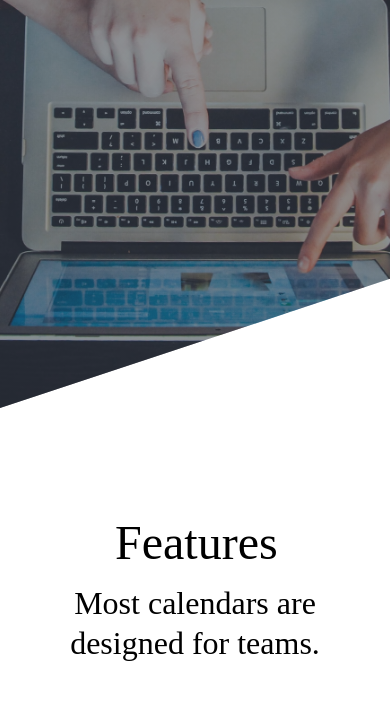
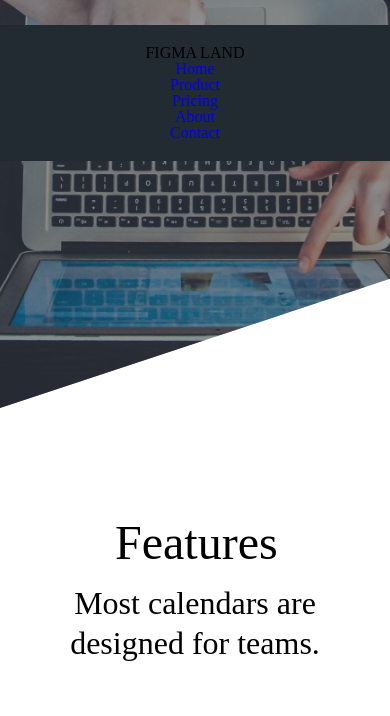
Before and after one commit to Mohebs405250/figma-land, a plain HTML site: page index.html in a window 390 px wide. Shown: the part 453-1169 px from the top of the page. Drawn offline with Linux system fonts and the light colour scheme.

Commit message:
finish the  features part

```diff
--- a/index.html
+++ b/index.html
@@ -32,6 +32,8 @@
 
                 <a href="#" class="mobile-logo"><img src="assets/logo/Rectangle 4.png" class="mobile-logo-img"></a>
                 <div class="mobile-btn"><img src="assets/svgs/Vector0.svg" class="mobile-btn-img" ></div>
+
+
             </nav>
             <div class="header-content">
                 <div class="header-container">
@@ -46,6 +48,16 @@
                 <div class="header-button-container"><button class="button">Try For Free</button></div>
             </div>
         </div>
+        <div class="mobile-menu-container">
+            <h2 class="mobile-menu-title">FIGMA LAND</h2>
+            <ul class="mobile-menu">
+                <li class="mobile-menu-links"><a href="#" class="mobile-menu-link">Home</a></li>
+                <li class="mobile-menu-links"><a href="#" class="mobile-menu-link">Product</a></li>
+                <li class="mobile-menu-links"><a href="#" class="mobile-menu-link">Pricing</a></li>
+                <li class="mobile-menu-links"><a href="#" class="mobile-menu-link">About</a></li>
+                <li class="mobile-menu-links"><a href="#" class="mobile-menu-link">Contact</a></li>
+            </ul>
+        </div>
     </header>
     <main class="main">
         <div class="container">
@@ -57,7 +69,7 @@
                     <p class="features-description-second">Most calendars are
                         designed for teams. </p>
                 </div>
-                <div class="mobile-feature-video-second"><img src="assets/image/# screen content.png" alt="" class="video-like-second"></div>
+                <div class="mobile-feature-video-second"><img src="assets/image/screencontent.png" alt="" class="video-like-second"></div>
                 <div class="feature-container">
                     <div class="feature">
                         <img src="assets/svgs/Vector3.svg" alt="" class="feature-img">
--- a/styles/app.css
+++ b/styles/app.css
@@ -68,6 +68,22 @@ header{
     align-items: center;
     justify-content:space-between;
 }
+.mobile-menu-container{
+    w300px
+    position: relative;
+    top: 0;
+    bottom: 0;
+    z-index: 100;
+    background-color: var(--Background-Gradient);
+    padding: 20px 10px;
+
+}
+.mobile-menu-title{
+
+}
+.mobile-menu{}
+.mobile-menu-links{}
+.mobile-menu-link{}
 .header-content{
     width: 100%;
     height: 400px;
@@ -110,7 +126,6 @@ header{
     justify-content: center;
     align-items: center;
 }
-.mobile-logo-img{}
 .mobile-btn{
     width: 40px;
     height: 32px;
@@ -118,7 +133,6 @@ header{
     align-items: center;
     justify-content: center;
 }
-.mobile-btn-img{}
 
 /* main------------------------------------ */
 
@@ -177,5 +191,9 @@ header{
     z-index: 0;
 }
 .mobile-feature-video-second{
-    margin: 50px 16px;
+    margin: 56px 16px;
 }
+.video-like-second{
+    width: 100%;
+    height: 100%;
+}
--- a/styles/responsive.css
+++ b/styles/responsive.css
@@ -12,10 +12,11 @@
     .header-container{ height: 210px;}
     .features-text{width: 380px;}
     .features-description{display: inline;}
-    .mobile-feature-video{display: flex; width: 668px;height: 432px;}
 
 }
 @media (min-width:992px) {
+    .mobile-feature-video-second{display: none;}
+    .mobile-menu-container{display: none;}
     header{height: 930px;}
     .navbar{padding: 0 40px; height: 156px;}
     .desktop-menu{display: flex;}
@@ -30,7 +31,8 @@
     .header-container{ height: 200px; margin-bottom: 24px;}
     .features-text{width: 400px;}
     .features-description{font-size: 24px;}
-    .mobile-feature-video{width: 768px; height: 478px;}
+    .mobile-feature-video{display: flex; width: 668px;height: 432px;}
+
 
 }
 @media (min-width:1200px) {
```
Also changed, not shown: assets/image/screencontent.png (renamed from assets/image/# screen content.png).
